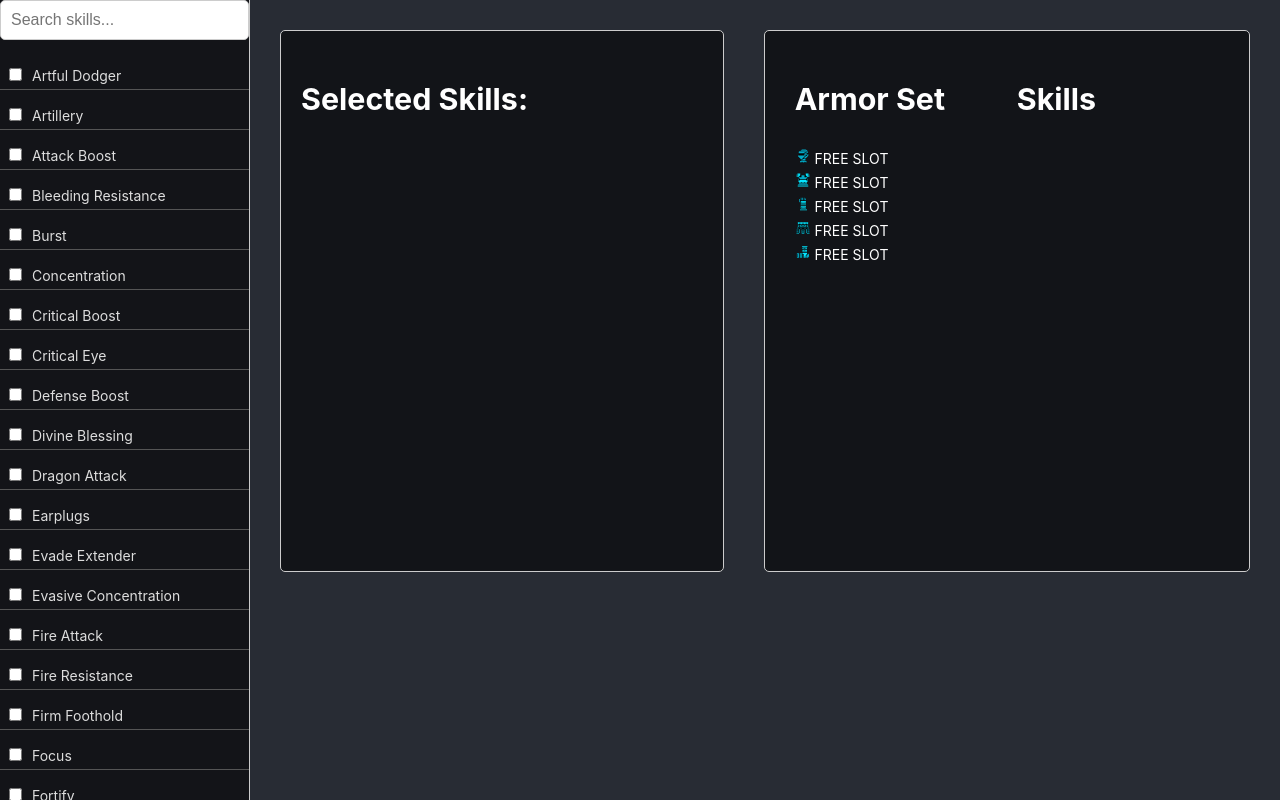
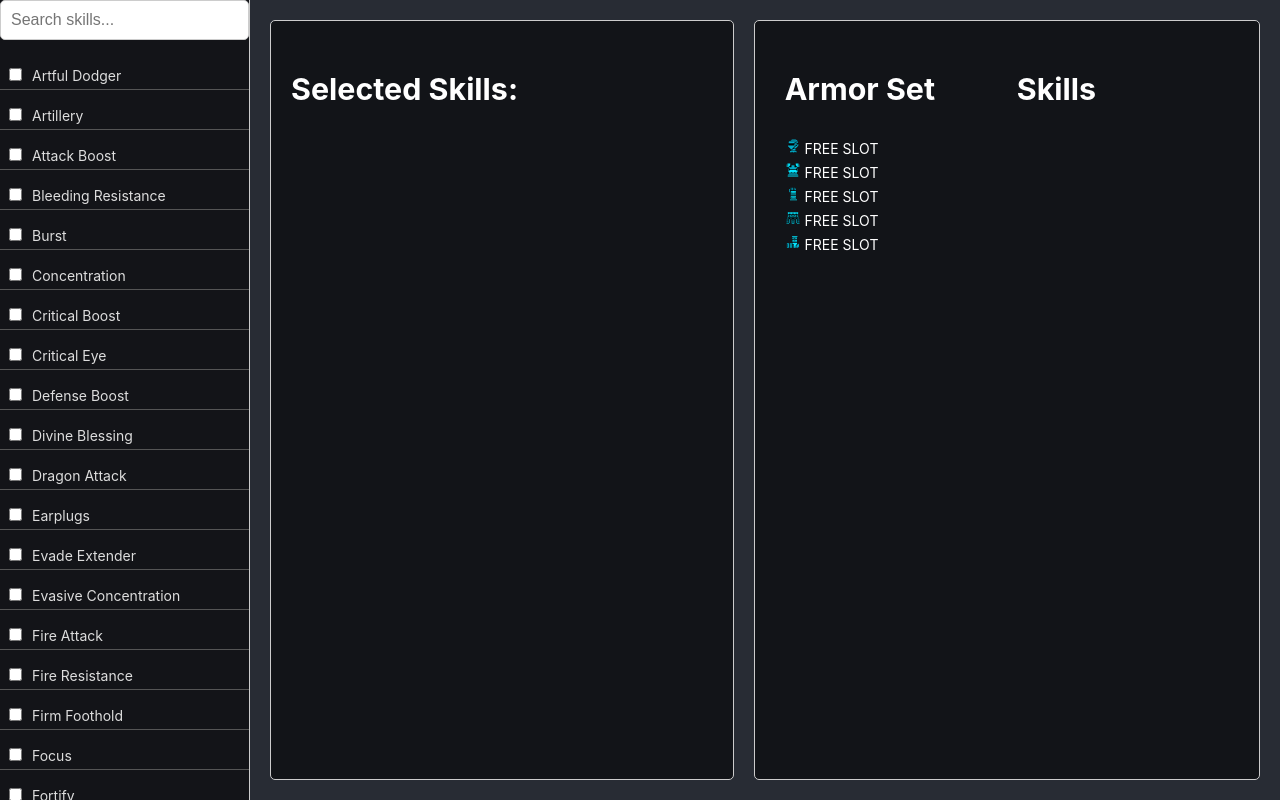
Before and after one commit to doctornaz/react-mhnow-equip-manager, a React (Create React App) app: page / in a window 1280 px wide. Built offline with nearby package versions, Linux system fonts and the light colour scheme.

Commit message:
panel changes

```diff
--- a/src/components/Panel/Panel.css
+++ b/src/components/Panel/Panel.css
@@ -2,14 +2,12 @@
   padding: 20px;
   border: 1px solid #ccc;
   border-radius: 5px;
-  margin: 10px;
+  /* margin: 10px; */
   background-color: #121418;
   flex-grow: 1;
   flex-basis: calc(50% - 20px);
-  max-width: calc(50% - 20px);
-  max-height: 500px; /* Set a maximum height for the panel */
-  overflow-y: auto; /* Enable vertical scrolling */
-  scrollbar-width: thin; /* Firefox */
+  /* max-width: calc(50% - 20px); */
+  overflow-y: scroll; /* Enable vertical scrolling */
   scrollbar-color: #888 #333; /* Firefox */
 }
 
```
